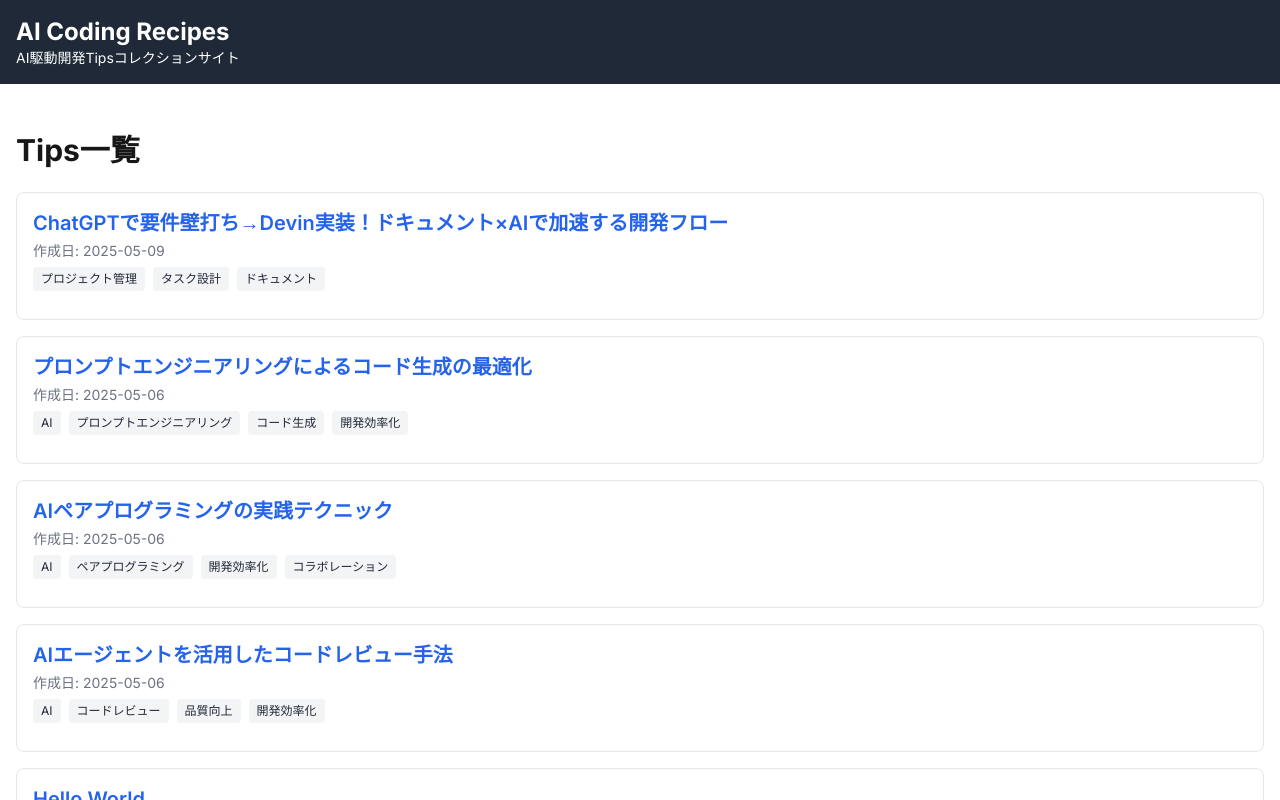
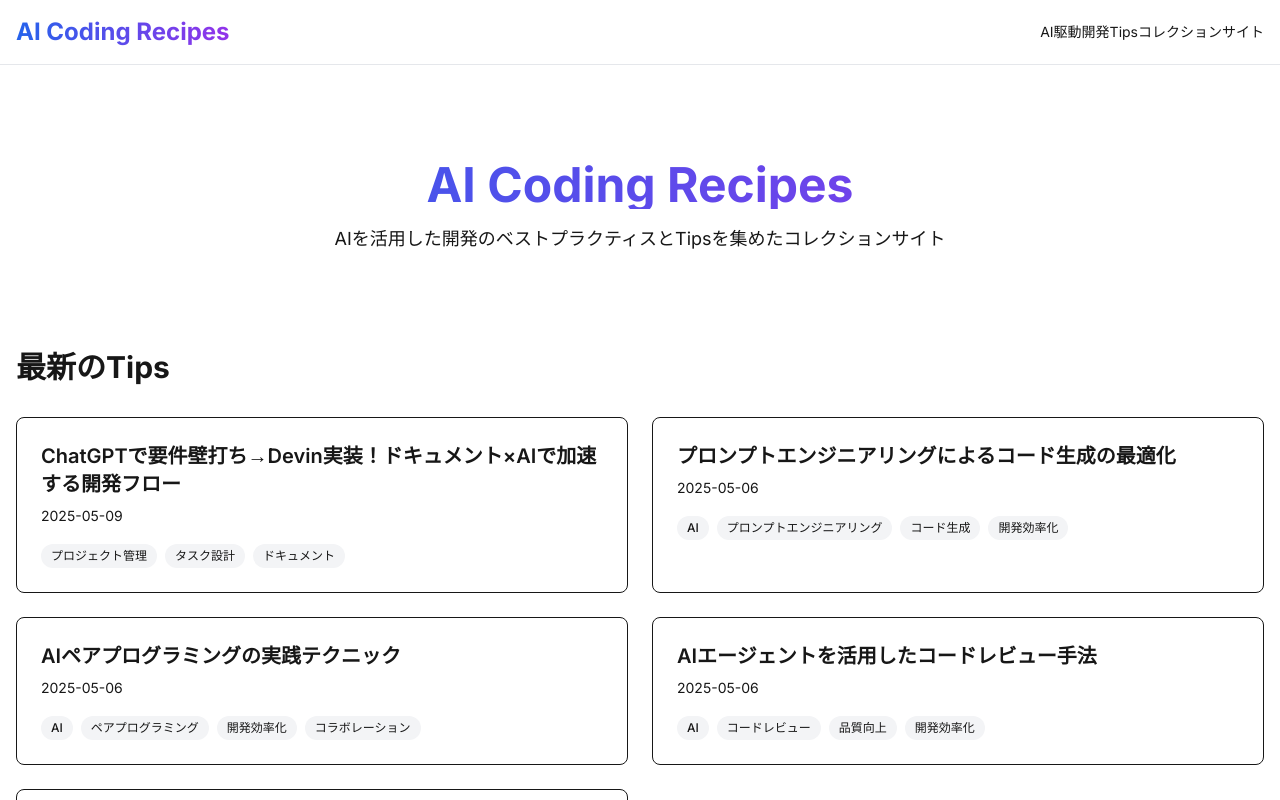
Before and after one commit to kozuke/ai-coding-recipes, a Next.js app: page / in a window 1280 px wide. Shown: the top 800 px of the page. Built offline with nearby package versions, Linux system fonts and the light colour scheme.

Commit message:
モダンなデザインへの更新

```diff
--- a/app/globals.css
+++ b/app/globals.css
@@ -5,88 +5,75 @@
 :root {
   --background: #ffffff;
   --foreground: #171717;
-}
-
-@theme inline {
-  --color-background: var(--background);
-  --color-foreground: var(--foreground);
-  --font-sans: var(--font-geist-sans);
-  --font-mono: var(--font-geist-mono);
+  --primary: #2563eb;
+  --primary-foreground: #ffffff;
+  --card: #ffffff;
+  --card-foreground: #171717;
+  --accent: #f3f4f6;
 }
 
 @media (prefers-color-scheme: dark) {
   :root {
     --background: #0a0a0a;
     --foreground: #ededed;
+    --primary: #3b82f6;
+    --primary-foreground: #ffffff;
+    --card: #171717;
+    --card-foreground: #ededed;
+    --accent: #1f2937;
   }
 }
 
 body {
   background: var(--background);
   color: var(--foreground);
-  font-family: Arial, Helvetica, sans-serif;
+  font-family: 'Inter', sans-serif;
 }
 
-/* Markdown スタイリング */
 @layer components {
   .markdown-content h1 {
-    @apply text-3xl font-bold mt-6 mb-4;
+    @apply text-4xl font-bold mt-8 mb-6;
   }
 
   .markdown-content h2 {
-    @apply text-2xl font-semibold mt-5 mb-3;
+    @apply text-3xl font-semibold mt-6 mb-4;
   }
 
   .markdown-content h3 {
-    @apply text-xl font-medium mt-4 mb-2;
+    @apply text-2xl font-medium mt-5 mb-3;
   }
 
   .markdown-content p {
-    @apply my-3;
+    @apply my-4 leading-relaxed;
   }
 
-  /* ダークモードでの箇条書きマーカーを明確にするためのカスタムスタイル */
   .markdown-content ul {
-    @apply list-disc pl-6 my-3 dark:text-gray-100;
+    @apply list-disc pl-6 my-4 space-y-2;
   }
 
   .markdown-content ol {
-    @apply list-decimal pl-6 my-3 dark:text-gray-100;
-  }
-
-  .markdown-content li {
-    @apply dark:text-gray-100;
-  }
-
-  /* ダークモードでのマークダウンスタイルはtailwind.config.jsで設定 */
-
-  .markdown-content ul {
-    @apply list-disc pl-6 my-3 dark:text-gray-100;
-  }
-
-  .markdown-content ol {
-    @apply list-decimal pl-6 my-3 dark:text-gray-100;
-  }
-
-  .markdown-content li {
-    @apply dark:text-gray-100;
-  }
-
-  .markdown-content li > ul,
-  .markdown-content li > ol {
-    @apply my-1;
+    @apply list-decimal pl-6 my-4 space-y-2;
   }
 
   .markdown-content pre {
-    @apply bg-gray-100 dark:bg-gray-800 p-4 rounded my-4 overflow-x-auto border border-gray-300 dark:border-blue-500;
-    box-shadow: 0 0 0 1px rgba(255, 255, 255, 0.1) inset;
+    @apply bg-accent rounded-lg p-4 my-6 overflow-x-auto border border-opacity-10 border-foreground;
   }
 
   .markdown-content code {
-    @apply font-mono bg-gray-100 dark:bg-gray-700 dark:text-gray-50 px-1 py-0.5 rounded text-sm;
+    @apply font-mono text-sm px-1.5 py-0.5 rounded bg-accent;
   }
 
   .markdown-content pre code {
-    @apply bg-transparent p-0 dark:text-gray-50;
+    @apply bg-transparent p-0;
+  }
+
+  .card {
+    @apply bg-card text-card-foreground rounded-lg border border-opacity-10 border-foreground
+           transition-all duration-300 hover:shadow-lg hover:scale-[1.02];
+  }
+
+  .tag {
+    @apply inline-flex items-center px-2.5 py-1 rounded-full text-xs font-medium
+           bg-accent text-foreground transition-colors duration-200 hover:bg-primary hover:text-primary-foreground;
   }
 }
--- a/app/layout.tsx
+++ b/app/layout.tsx
@@ -2,6 +2,7 @@
 import { Inter } from 'next/font/google';
 import './globals.css';
 import React from 'react';
+import Link from 'next/link';
 
 const inter = Inter({ subsets: ['latin'] });
 
@@ -16,20 +17,28 @@
   children: React.ReactNode;
 }) {
   return (
-    <html lang="ja">
-      <body className={inter.className}>
-        <header className="bg-gray-800 text-white p-4 dark:bg-gray-900">
-          <div className="container mx-auto">
-            <h1 className="text-2xl font-bold">AI Coding Recipes</h1>
-            <p className="text-sm">AI駆動開発Tipsコレクションサイト</p>
+    <html lang="ja" className={inter.className}>
+      <body>
+        <header className="sticky top-0 z-50 backdrop-blur-lg bg-background/80 border-b border-foreground/10">
+          <div className="container mx-auto px-4 py-4">
+            <nav className="flex items-center justify-between">
+              <Link href="/" className="flex items-center space-x-2">
+                <h1 className="text-2xl font-bold bg-gradient-to-r from-primary to-purple-600 bg-clip-text text-transparent">
+                  AI Coding Recipes
+                </h1>
+              </Link>
+              <div className="text-sm text-foreground/60">
+                AI駆動開発Tipsコレクションサイト
+              </div>
+            </nav>
           </div>
         </header>
-        <main className="container mx-auto p-4">
+        <main className="container mx-auto px-4 py-8">
           {children}
         </main>
-        <footer className="bg-gray-100 p-4 mt-8 dark:bg-gray-800 dark:text-gray-300">
-          <div className="container mx-auto text-center text-gray-600 dark:text-gray-300 text-sm">
-            &copy; {new Date().getFullYear()} AI Coding Recipes
+        <footer className="border-t border-foreground/10 py-8 mt-16">
+          <div className="container mx-auto px-4 text-center text-sm text-foreground/60">
+            <p>&copy; {new Date().getFullYear()} AI Coding Recipes</p>
           </div>
         </footer>
       </body>
--- a/app/page.tsx
+++ b/app/page.tsx
@@ -1,35 +1,46 @@
 import React from 'react';
 import Link from 'next/link';
-import { getAllTips, Tip } from '../lib/tips';
+import { getAllTips } from '../lib/tips';
 import Tag from '../components/ui/Tag';
-
-const tipsList: Tip[] = [];
 
 export default function Home() {
   const tips = getAllTips();
 
   return (
-    <div className="py-8">
-      <h2 className="text-3xl font-bold mb-6">Tips一覧</h2>
-      <ul className="space-y-4">
+    <div className="space-y-8">
+      <section className="text-center py-16">
+        <h1 className="text-4xl md:text-5xl font-bold mb-4 bg-gradient-to-r from-primary to-purple-600 bg-clip-text text-transparent">
+          AI Coding Recipes
+        </h1>
+        <p className="text-lg text-foreground/60 max-w-2xl mx-auto">
+          AIを活用した開発のベストプラクティスとTipsを集めたコレクションサイト
+        </p>
+      </section>
+
+      <section>
+        <h2 className="text-3xl font-bold mb-8">最新のTips</h2>
+        <div className="grid gap-6 md:grid-cols-2">
           {tips.map((tip) => (
-          <li key={tip.slug} className="border dark:border-gray-700 p-4 rounded-lg hover:bg-gray-50 dark:hover:bg-gray-800 transition-colors">
+            <article key={tip.slug} className="card p-6">
               <Link href={`/tips/${tip.slug}`} className="block">
-        <h3 className="text-xl font-semibold text-blue-600 dark:text-blue-400 hover:underline">{tip.title}</h3>
-        <div className="text-sm text-gray-500 dark:text-gray-400 mt-1">
-          作成日: {tip.created_at}
+                <h3 className="text-xl font-semibold hover:text-primary transition-colors">
+                  {tip.title}
+                </h3>
+                <div className="text-sm text-foreground/60 mt-2">
+                  {tip.created_at}
                 </div>
               </Link>
               {tip.tags && tip.tags.length > 0 && (
-        <div className="mt-1 mb-2">
+                <div className="mt-4 flex flex-wrap gap-2">
                   {tip.tags.map((tag) => (
                     <Tag key={`${tip.slug}-${tag}`} name={tag} linkable={true} />
                   ))}
                 </div>
               )}
-          </li>
+            </article>
           ))}
-      </ul>
+        </div>
+      </section>
     </div>
   );
 }
--- a/app/tips/[slug]/page.tsx
+++ b/app/tips/[slug]/page.tsx
@@ -16,14 +16,14 @@
 }
 
 export default async function TipPage({ params }: Props) {
-  const { slug } = await params;
+  const { slug } = params;
   const tip = getTipBySlug(slug);
 
   if (!tip) {
     return (
-      <div className="py-8">
+      <div className="min-h-[60vh] flex flex-col items-center justify-center">
         <h2 className="text-3xl font-bold mb-6">Tipが見つかりませんでした</h2>
-        <Link href="/" className="text-blue-600 hover:underline">
+        <Link href="/" className="text-primary hover:underline">
           トップページに戻る
         </Link>
       </div>
@@ -33,24 +33,28 @@
   const contentHtml = await markdownToHtml(tip.content);
 
   return (
-    <div className="py-8">
-      <div className="mb-4">
-        <Link href="/" className="text-blue-600 dark:text-blue-400 hover:underline">
+    <div className="max-w-4xl mx-auto">
+      <div className="mb-8">
+        <Link href="/" className="text-primary hover:underline inline-flex items-center">
           ← トップページに戻る
         </Link>
       </div>
-      <article className="max-w-none">
-        <h1 className="text-3xl font-bold mb-4">{tip.title}</h1>
-        <div className="flex gap-2 mb-6">
+
+      <article className="card p-8">
+        <h1 className="text-4xl font-bold mb-6">{tip.title}</h1>
+
+        <div className="flex flex-wrap gap-2 mb-6">
           {tip.tags.map((tag) => (
             <Tag key={tag} name={tag} linkable={true} />
           ))}
         </div>
-        <div className="text-sm text-gray-500 dark:text-gray-400 mb-6">
+
+        <div className="text-sm text-foreground/60 mb-8">
           作成日: {tip.created_at} | 更新日: {tip.updated_at}
         </div>
+
         <div
-          className="mt-6 prose prose-indigo dark:prose-invert prose-p:text-gray-600 dark:prose-p:text-gray-300 prose-headings:text-gray-700 dark:prose-headings:text-gray-200 prose-a:text-blue-500 dark:prose-a:text-blue-400 prose-code:bg-blue-50 dark:prose-code:bg-gray-800 prose-pre:bg-gray-50 dark:prose-pre:bg-gray-900 max-w-none"
+          className="prose prose-lg dark:prose-invert max-w-none markdown-content"
           dangerouslySetInnerHTML={{ __html: contentHtml }}
         />
       </article>
--- a/components/ui/Tag.tsx
+++ b/components/ui/Tag.tsx
@@ -8,7 +8,7 @@
 
 export default function Tag({ name, linkable = false }: TagProps) {
   const tagContent = (
-    <span className="inline-block bg-gray-100 text-gray-800 dark:bg-gray-700 dark:text-gray-200 text-xs px-2 py-1 rounded mr-2 mb-1 hover:bg-gray-200 dark:hover:bg-gray-600 transition-colors">
+    <span className="tag">
       {name}
     </span>
   );
--- a/tailwind.config.js
+++ b/tailwind.config.js
@@ -4,94 +4,45 @@
     './app/**/*.{js,ts,jsx,tsx}',
     './components/**/*.{js,ts,jsx,tsx}',
   ],
-  darkMode: 'media', // OSの設定に従ってダークモードを適用
+  darkMode: 'media',
   theme: {
     extend: {
+      colors: {
+        background: 'var(--background)',
+        foreground: 'var(--foreground)',
+        primary: 'var(--primary)',
+        'primary-foreground': 'var(--primary-foreground)',
+        card: 'var(--card)',
+        'card-foreground': 'var(--card-foreground)',
+        accent: 'var(--accent)',
+      },
       typography: {
         DEFAULT: {
           css: {
-            color: '#333',
+            color: 'var(--foreground)',
             a: {
-              color: '#3182ce',
+              color: 'var(--primary)',
               '&:hover': {
-                color: '#2c5282',
+                color: 'var(--primary)',
+                opacity: 0.8,
               },
             },
             h1: {
-              color: '#1a202c',
-              fontWeight: '700',
+              color: 'var(--foreground)',
             },
             h2: {
-              color: '#1a202c',
-              fontWeight: '600',
+              color: 'var(--foreground)',
             },
             h3: {
-              color: '#1a202c',
-              fontWeight: '600',
+              color: 'var(--foreground)',
             },
             code: {
-              color: '#24292e',
-              backgroundColor: '#f7fafc',
+              color: 'var(--foreground)',
+              backgroundColor: 'var(--accent)',
             },
             pre: {
-              backgroundColor: '#f7fafc',
-              color: '#24292e',
-            },
-          },
-        },
-        invert: {
-          css: {
-            color: '#d1d5db', // gray-300
-            a: {
-              color: '#60a5fa', // blue-400
-              '&:hover': {
-                color: '#93c5fd', // blue-300
-              },
-            },
-            h1: {
-              color: '#f3f4f6', // gray-100
-              fontWeight: '700',
-            },
-            h2: {
-              color: '#f3f4f6', // gray-100
-              fontWeight: '600',
-            },
-            h3: {
-              color: '#f3f4f6', // gray-100
-              fontWeight: '600',
-            },
-            strong: {
-              color: '#f3f4f6', // gray-100
-            },
-            code: {
-              color: '#e5e7eb', // gray-200
-              backgroundColor: '#374151', // gray-700
-            },
-            pre: {
-              backgroundColor: '#1f2937', // gray-800
-              color: '#e5e7eb', // gray-200
-              borderColor: '#4b5563', // gray-600
-            },
-            blockquote: {
-              color: '#d1d5db', // gray-300
-              borderLeftColor: '#4b5563', // gray-600
-            },
-            ul: {
-              li: {
-                '&::marker': {
-                  color: '#60a5fa', // blue-400
-                  fontSize: '1.25em',
-                  fontWeight: '700',
-                },
-              },
-            },
-            ol: {
-              li: {
-                '&::marker': {
-                  color: '#60a5fa', // blue-400
-                  fontWeight: '700',
-                },
-              },
+              backgroundColor: 'var(--accent)',
+              color: 'var(--foreground)',
             },
           },
         },
```
Also changed, not shown: app/tags/[tag]/TagPageClient.tsx (+16 -20 lines). Lines whose indentation alone changed are shown as unchanged.
